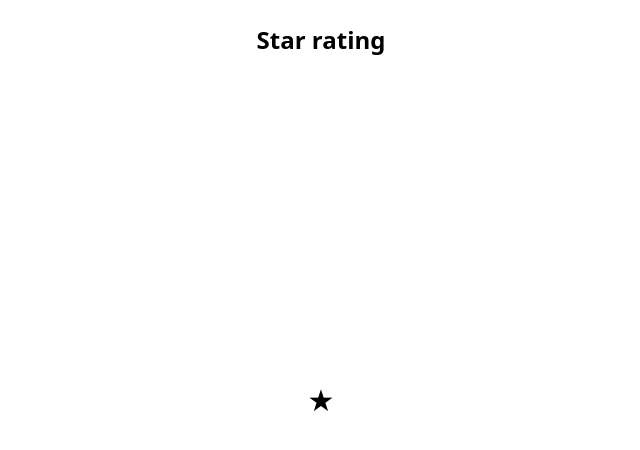
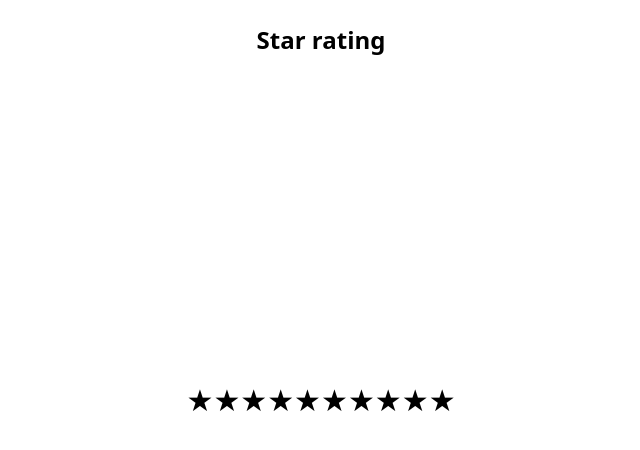
Before and after one commit to KeerthikaReddyP/star-rating, a React (Vite) app: page / in a window 1280 px wide. Shown: the top 450 px of the page, without its empty margins (319-959 px from the left). Built offline with nearby package versions, Linux system fonts and the light colour scheme.

Commit message:
SOmething (too lazy to give a name)

```diff
--- a/src/StarRating.jsx
+++ b/src/StarRating.jsx
@@ -1,8 +1,13 @@
-const StarRating = ({starCount=5}) => {
+/* eslint-disable react/prop-types */
+const StarRating = ({ starCount = 5 }) => {
   return (
     <div className="flex flex-col justify-center items-center h-screen relative">
       <h1 className="text-2xl font-bold absolute top-6">Star rating</h1>
-      <div className="flex justify-center items-center text-3xl">&#9733;</div>
+      <div className="flex justify-center items-center text-3xl">
+        {new Array(starCount).fill(0).map((a,ind)=>{
+            return <span key={ind}>&#9733;</span>
+        })}
+      </div>
     </div>
   );
 };
```
